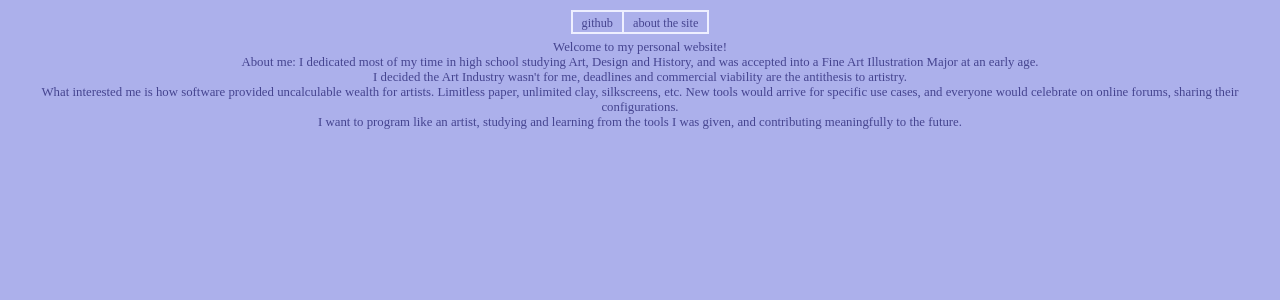
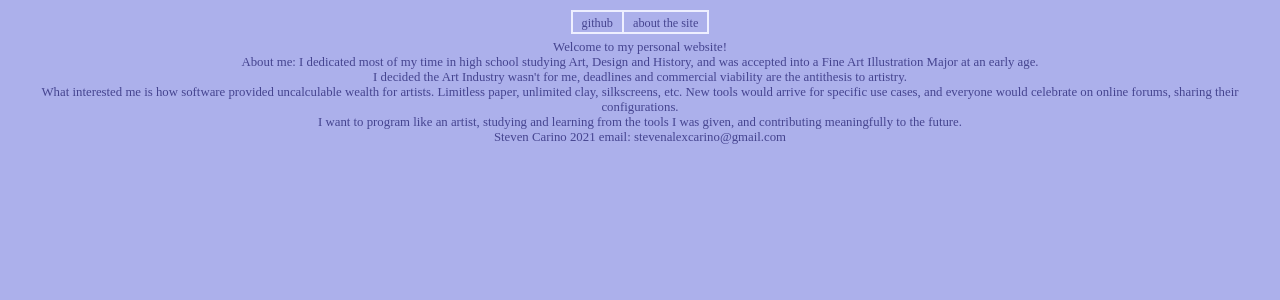
Before and after one commit to stevenaci/personal-site, a Vue app: page / in a window 1280 px wide. Shown: the top 300 px of the page. Built offline with nearby package versions, Linux system fonts and the light colour scheme; a web font is replaced by a local one.

Commit message:
home page update

```diff
--- a/src/App.vue
+++ b/src/App.vue
@@ -16,6 +16,10 @@
         </table>
     </nav>
     <router-view class="window"></router-view>
+    <footer>
+      Steven Carino 2021
+      email: stevenalexcarino@gmail.com
+    </footer>
   </div>
 </template>
 <script>
```
